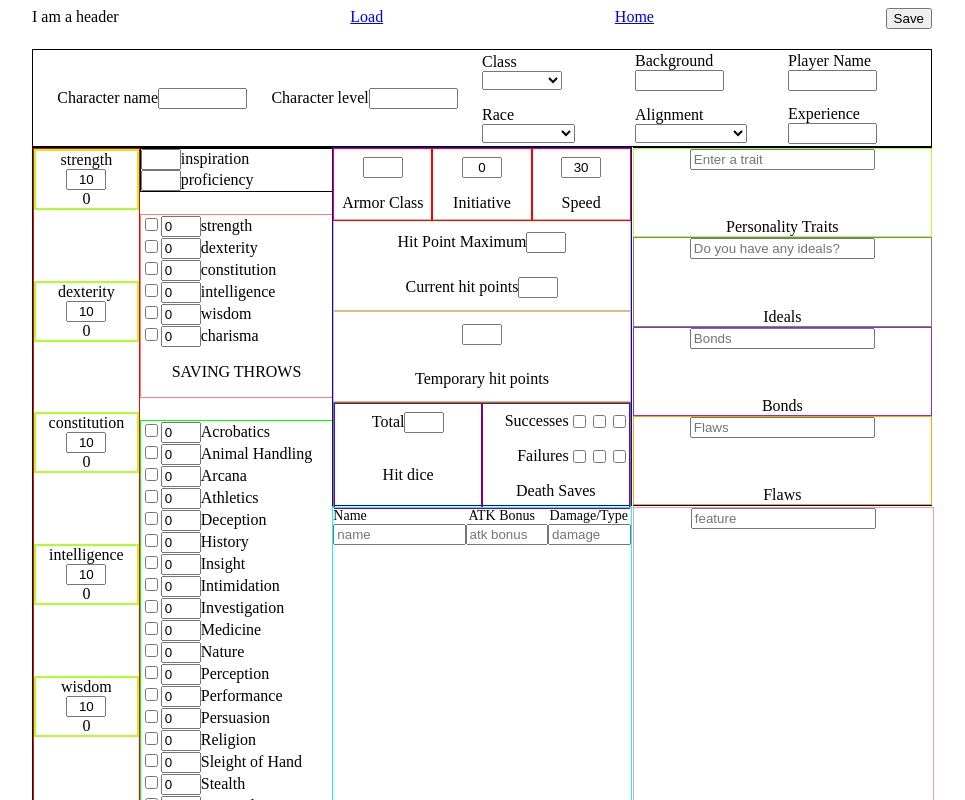
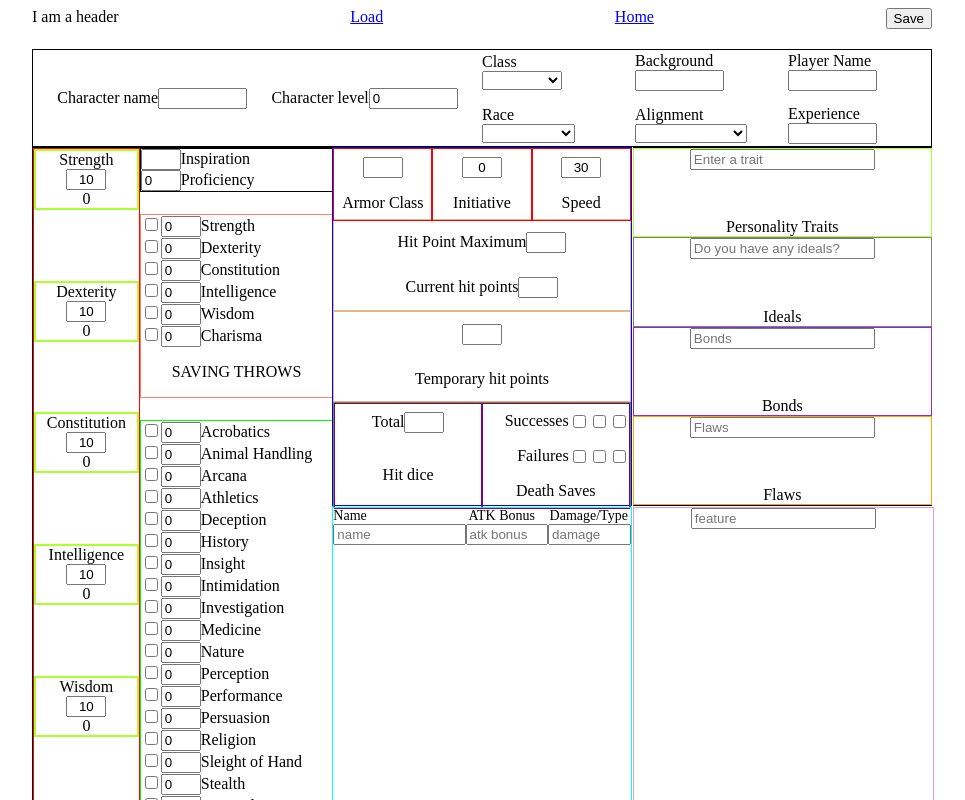
Before and after one commit to PavelVysh/dndCharGenerator, a React (Create React App) app: page / in a window 1280 px wide. Shown: the top 800 px of the page, without its empty margins (158-1123 px from the left). Built offline with nearby package versions, Linux system fonts and the light colour scheme.

Commit message:
proficiency formula update

```diff
--- a/src/components/charCreation.jsx
+++ b/src/components/charCreation.jsx
@@ -29,6 +29,9 @@ function CharCreation() {
         charisma: false
     });
 
+    const [level, setLevel] = useState(0);
+    const [proficiency, setProficiency] = useState(0);
+
     const [skills, setSkills] = useState({
         acrobatics: { toggle: false, value: 0 },
         animalHandling: { toggle: false, value: 0 },
@@ -56,7 +59,9 @@ function CharCreation() {
         charClass, setCharClass,
         equip, setEquip,
         stStats, setStStats,
-        skills, setSkills
+        skills, setSkills,
+        level, setLevel,
+        proficiency, setProficiency
     };
 
     return (
--- a/src/components/charCreationComponents/charCreationHeader.jsx
+++ b/src/components/charCreationComponents/charCreationHeader.jsx
@@ -4,6 +4,7 @@ import GridItem from "./subParts/gridItem";
 import RaceSelector from "./subParts/selectors/raceSelector";
 import AlignmentSelector from "./subParts/selectors/alignmentSelector";
 import ClassSelector from "./subParts/selectors/classSelector";
+import LevelInput from "./subParts/levelInput";
 
 function CharCreationHeader() {
 
@@ -11,7 +12,7 @@ function CharCreationHeader() {
       <div className="header char-name container">
          <div className="vert-center">
             <LabelInput labelFor="char-name" labelText="Character name" inputSize="8" inputType="text" inputName="char-name" inputId="char-name" />
-            <LabelInput labelFor="char-level" labelText="Character level" inputSize="8" inputType="text" inputName="char-level" inputId="char-level" />
+            <LevelInput labelFor="char-level" labelText="Character level" inputSize="8" inputType="text" inputName="char-level" inputId="char-level" />
          </div>
       </div>
       <div className="header stats container">
--- a/src/components/charCreationComponents/charCreationStats.jsx
+++ b/src/components/charCreationComponents/charCreationStats.jsx
@@ -4,6 +4,7 @@ import SingleStat from "./subParts/singleStats";
 import SavingThrow from "./subParts/savingThrow";
 import Skill from "./subParts/skill";
 import { CharCreationContext } from "../charCreation";
+import Proficiency from "./subParts/proficiency";
 
 function Stats() {
 
@@ -33,7 +34,7 @@ function Stats() {
         <div className="right-part">
             <div className="single-stats container">
                 <SingleStat stat="inspiration" />
-                <SingleStat stat="proficiency" />
+                <Proficiency stat="proficiency" />
             </div>
             <div className="saving-throws container">
                 <SavingThrow name="strength" stat={strBonus} checkId='st-str'/>
--- a/src/components/charCreationComponents/loadChar/charLoader.jsx
+++ b/src/components/charCreationComponents/loadChar/charLoader.jsx
@@ -3,25 +3,25 @@ import { CharCreationContext } from "../../charCreation";
 
 function CharLoader(props) {
 
-    const {setRace, setCharClass, setStats, setStStats, setSkills} = useContext(CharCreationContext);
+    const {setRace, setCharClass, setStats, setStStats, setSkills, setLevel, setProficiency} = useContext(CharCreationContext);
 
     useEffect(() => {
         if(props.character !== null) {
            document.getElementById('char-name').value = props.character.name;
-           setRace(prev => prev = props.character.race);
-           setCharClass(prev => prev = props.character.charClass);
-           setStats(prev => prev = props.character.stats);
-           document.getElementById('char-level').value = props.character.level;
+           setRace(props.character.race);
+           setCharClass(props.character.charClass);
+           setStats(props.character.stats);
+           setLevel(props.character.level);
            document.getElementById('background').value = props.character.background;
            document.getElementById('alignment').value = props.character.alignment;
            document.getElementById('player-name').value = props.character.playerName;
            document.getElementById('experience').value = props.character.experience;
            document.getElementById('inspiration').value = props.character.inspiration;
-           document.getElementById('proficiency').value = props.character.proficiency;
-           setStStats(prev => prev = props.character.savingThrows);
-           setSkills(prev => prev = props.character.skills);
+           setStStats(props.character.savingThrows);
+           setSkills(props.character.skills);
+           setProficiency(Number(props.character.proficiency));
         }
-     }, [props.character, setRace, setCharClass, setStats, setStStats, setSkills]);
+     }, [props.character, setRace, setCharClass, setStats, setStStats, setSkills, setLevel, setProficiency]);
 
 }
 
--- /dev/null
+++ b/src/components/charCreationComponents/subParts/levelInput.jsx
@@ -0,0 +1,21 @@
+import React, {useContext} from "react";
+import { CharCreationContext } from "../../charCreation";
+
+function LevelInput(props) {
+
+    const {level, setLevel, setProficiency} = useContext(CharCreationContext);
+
+    function changeLevel(event) {
+        const value = event.target.value;
+        setLevel(value);
+        setProficiency(Math.ceil(value / 4) + 1);
+    }
+
+    return <div>
+        <label htmlFor={props.labelFor}>{props.labelText}</label>
+        {props.br}
+        <input size={props.inputSize} type={props.inputType} name={props.inputName} id={props.inputId} value={level} onChange={changeLevel}></input>
+    </div>
+}
+
+export default LevelInput;
--- a/src/components/charCreationComponents/subParts/mainStat.jsx
+++ b/src/components/charCreationComponents/subParts/mainStat.jsx
@@ -2,6 +2,7 @@ import React from "react";
 
 function Stat(props) {
 
+    const capitalizedLabel = props.stat.charAt(0).toUpperCase() + props.stat.slice(1);
 
     function countBonus(number) {
         return Math.max(Math.min(Math.floor((Number(number) / 2) - 5), 10), -5);
@@ -10,10 +11,9 @@ function Stat(props) {
     function getBonus(event) {
         const value = event.target.value;
         props.setter(prev => ({...prev ,[props.stat]: value}));
-
     }
     return (<div className="main-stat container">
-        <label htmlFor={props.stat}>{props.stat}</label>
+        <label htmlFor={props.stat}>{capitalizedLabel}</label>
         <input type="number" onChange={getBonus} name={props.stat} id={props.stat} value={props.val}></input>
         <p className="stat-bonus">{countBonus(props.val) > 0 && "+"}{countBonus(props.val)}</p>
     </div>)
--- /dev/null
+++ b/src/components/charCreationComponents/subParts/proficiency.jsx
@@ -0,0 +1,21 @@
+import React, { useContext } from "react";
+import { CharCreationContext } from "../../charCreation";
+
+function Proficiency(props) {
+
+    const {proficiency, setProficiency} = useContext(CharCreationContext);
+
+    const capitalizedLabel = props.stat.charAt(0).toUpperCase() + props.stat.slice(1);
+
+    function changeProficiency(event) {
+        setProficiency(event.target.value);
+    }
+
+    return <div className="inline">
+    <input type="number" size="2" name={props.stat} id={props.stat} value={proficiency} onChange={changeProficiency}></input>
+    <label htmlFor={props.stat}>{capitalizedLabel}</label>
+    <br />
+    </div>
+}
+
+export default Proficiency;
--- a/src/components/charCreationComponents/subParts/savingThrow.jsx
+++ b/src/components/charCreationComponents/subParts/savingThrow.jsx
@@ -2,16 +2,18 @@ import React, { useContext } from "react";
 import { CharCreationContext } from "../../charCreation";
 
 function SavingThrow(props) {
-    const { stStats, setStStats } = useContext(CharCreationContext);
+    const { stStats, setStStats, proficiency } = useContext(CharCreationContext);
 
     function changeCheck() {
         setStStats(prev => ({ ...prev, [props.name]: !stStats[props.name] }))
     }
 
+    const capitalizedLabel = props.name.charAt(0).toUpperCase() + props.name.slice(1);
+
     return <div>
         <input type="checkbox" onChange={changeCheck} checked={stStats[props.name]}></input>
-        <input type="number" name={props.name} value={props.stat + (stStats[props.name] && 2)} readOnly></input>
-        <label htmlFor={props.name}>{props.name}</label>
+        <input type="number" name={props.name} value={props.stat + (stStats[props.name] && proficiency)} readOnly></input>
+        <label htmlFor={props.name}>{capitalizedLabel}</label>
     </div>
 }
 
--- a/src/components/charCreationComponents/subParts/singleStats.jsx
+++ b/src/components/charCreationComponents/subParts/singleStats.jsx
@@ -1,9 +1,12 @@
 import React from "react";
 
 function SingleStat(props) {
+
+    const capitalizedLabel = props.stat.charAt(0).toUpperCase() + props.stat.slice(1);
+
     return <div className="inline">
     <input type="number" size="2" name={props.stat} id={props.stat}></input>
-    <label htmlFor={props.stat}>{props.stat}</label>
+    <label htmlFor={props.stat}>{capitalizedLabel}</label>
     <br />
     </div>
 }
--- a/src/components/charCreationComponents/subParts/skill.jsx
+++ b/src/components/charCreationComponents/subParts/skill.jsx
@@ -3,7 +3,7 @@ import { CharCreationContext } from "../../charCreation";
 
 function Skill(props) {
 
-    const {skills, setSkills} = useContext(CharCreationContext);
+    const {skills, setSkills, proficiency} = useContext(CharCreationContext);
 
     function changeCheck() {
         setSkills(prev => ({...prev, [props.id]: {...prev[props.id], toggle: !prev[props.id].toggle}}))
@@ -18,7 +18,7 @@ function Skill(props) {
     }
     return <div>
         <input type="checkbox" onChange={changeCheck} checked={skills[props.id].toggle}></input>
-        <input type="number" name={props.name} id={props.name} value={Number(props.stat) + (skills[props.id].toggle && 3) + skills[props.id].value} onChange={changeVal}></input>
+        <input type="number" name={props.name} id={props.name} value={Number(props.stat) + (skills[props.id].toggle && proficiency) + skills[props.id].value} onChange={changeVal}></input>
         <label htmlFor={props.name}>{props.name}</label>
     </div>
 }
```
